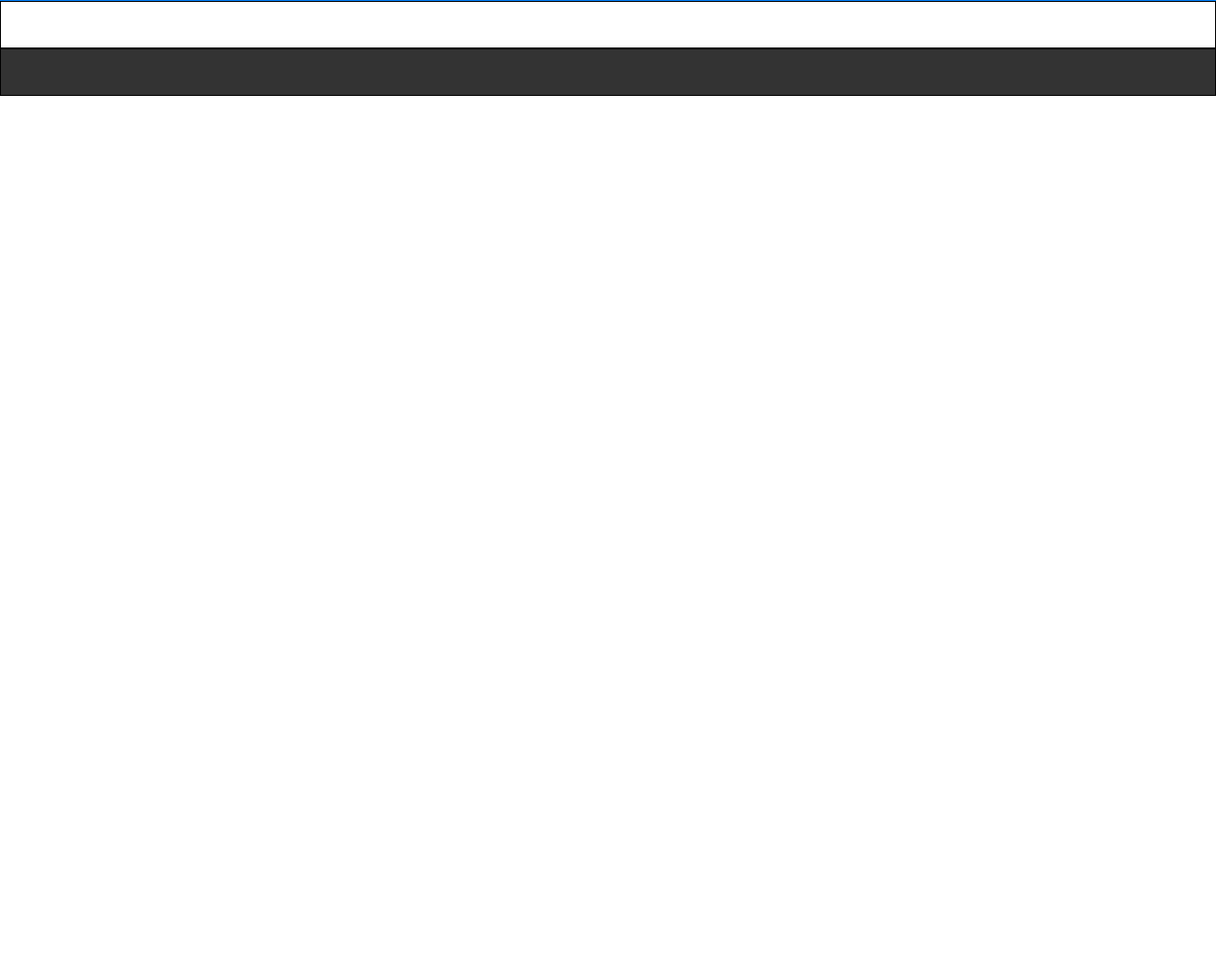
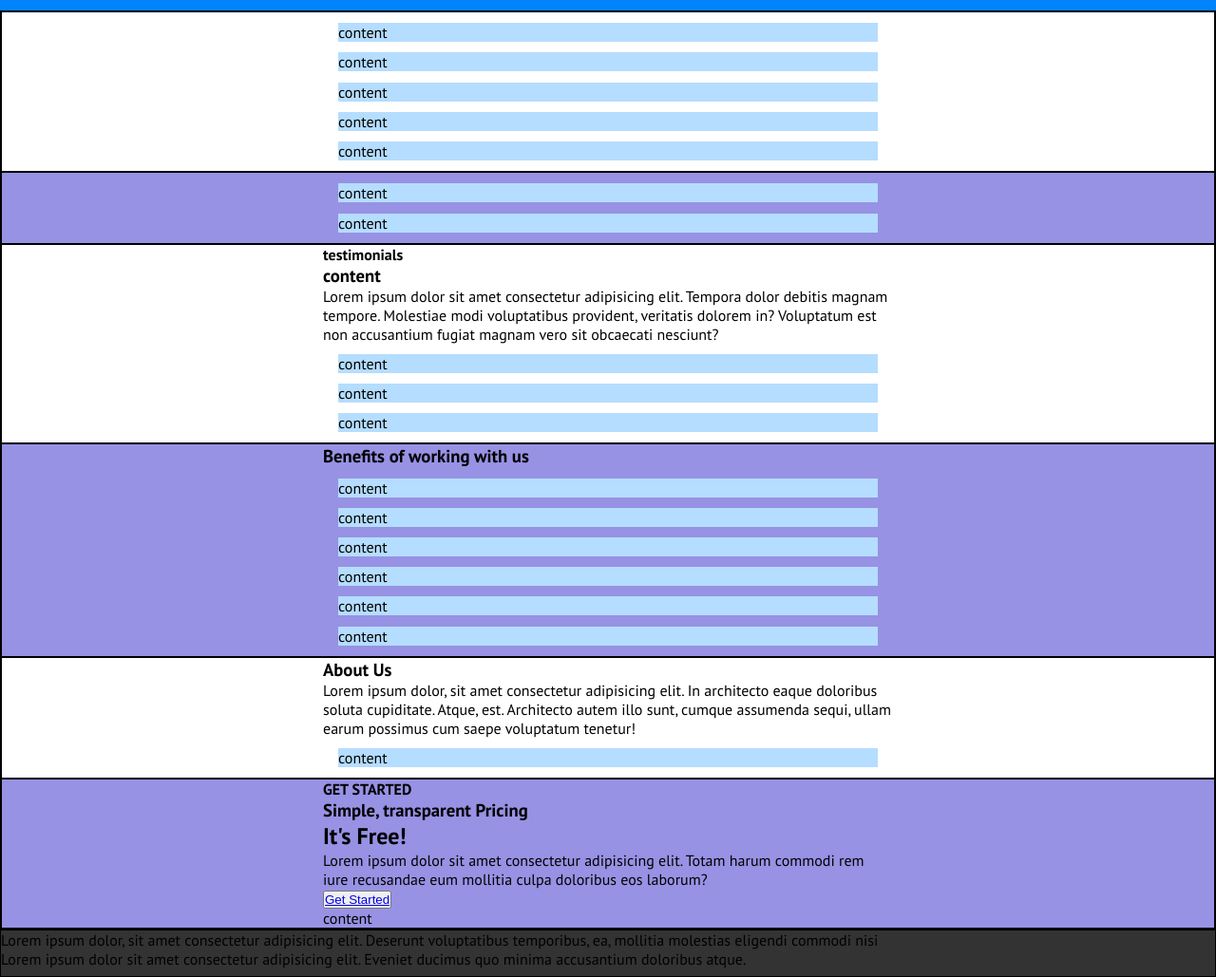
Before and after one commit to AndresiniGiovanni/htmlcss-responsive-layout, a plain HTML site: page index.html in a window 1280 px wide. Shown: the part 65-1094 px from the top of the page at 95% size. Before the commit the page ends 800 px from the top, so only its background shows below. Drawn offline with Linux system fonts and the light colour scheme.

Commit message:
Struttura pagina

```diff
--- a/css/style.css
+++ b/css/style.css
@@ -11,6 +11,8 @@ body {
     --lightblue: #0084fd;
     --white: #ffffff;
     --grey: #333333;
+    --purple: #9792e4;
+    --bluecard: #b5ddff;
 }
 .debug {
     border: 1px solid black;
@@ -23,7 +25,7 @@ body {
 header {
     background-color: var(--lightblue);
     color: var(--white);
-    padding: 0.7rem;
+    padding: 1rem 2rem;
 }
 footer {
     background-color: var(--grey);
@@ -43,3 +45,14 @@ footer {
 .nav-menu {
     display: none;
 }
+
+/* MAIN  */
+
+#planning, #benefits, #get-started {
+    background-color: var(--purple);
+}
+
+.card{
+    background-color: var(--bluecard);
+    margin: 0.7rem 1rem;
+}
--- a/index.html
+++ b/index.html
@@ -21,7 +21,7 @@
     <header>
       <div class="container flex just-between align-content">
         <a href="#">
-            <img src="./img/logo.png" alt="logo">
+          <img src="./img/logo.png" alt="logo" />
         </a>
         <span class="hamburger">
           <i class="fa-solid fa-bars"></i>
@@ -35,7 +35,93 @@
         </nav>
       </div>
     </header>
-    <main class="debug"></main>
-    <footer class="debug"></footer>
+    <main class="debug">
+      <section id="demo" class="debug">
+        <div class="container">
+          <div class="card">content</div>
+          <div class="card">content</div>
+          <div class="card">content</div>
+          <div class="card">content</div>
+          <div class="card">content</div>
+        </div>
+      </section>
+
+      <section id="planning" class="debug">
+        <div class="container">
+          <div class="card planning-card">content</div>
+          <div class="card planning-card">content</div>
+        </div>
+      </section>
+
+      <section id="testimonials" class="debug">
+        <div class="container">
+          <h4>testimonials</h4>
+          <h3>content</h3>
+          <p>
+            Lorem ipsum dolor sit amet consectetur adipisicing elit. Tempora
+            dolor debitis magnam tempore. Molestiae modi voluptatibus provident,
+            veritatis dolorem in? Voluptatum est non accusantium fugiat magnam
+            vero sit obcaecati nesciunt?
+          </p>
+          <div class="card">content</div>
+          <div class="card">content</div>
+          <div class="card">content</div>
+        </div>
+      </section>
+
+      <section id="benefits" class="debug">
+        <div class="container">
+          <h3>Benefits of working with us</h3>
+          <div class="card">content</div>
+          <div class="card">content</div>
+          <div class="card">content</div>
+          <div class="card">content</div>
+          <div class="card">content</div>
+          <div class="card">content</div>
+        </div>
+      </section>
+
+      <section id="about-us" class="debug">
+        <div class="container">
+          <h3>About Us</h3>
+          <p>
+            Lorem ipsum dolor, sit amet consectetur adipisicing elit. In
+            architecto eaque doloribus soluta cupiditate. Atque, est. Architecto
+            autem illo sunt, cumque assumenda sequi, ullam earum possimus cum
+            saepe voluptatum tenetur!
+          </p>
+          <div class="card">content</div>
+        </div>
+      </section>
+
+      <section id="get-started" class="debug">
+        <div class="container">
+          <h4>GET STARTED</h4>
+          <h3>Simple, transparent Pricing</h3>
+          <h2>It's Free!</h2>
+          <p>
+            Lorem ipsum dolor sit amet consectetur adipisicing elit. Totam harum
+            commodi rem iure recusandae eum mollitia culpa doloribus eos
+            laborum?
+          </p>
+          <button>
+            <a href="#">Get Started</a>
+          </button>
+          <div>content</div>
+        </div>
+      </section>
+    </main>
+
+
+    <footer class="debug">
+      <div>
+        Lorem ipsum dolor, sit amet consectetur adipisicing elit. Deserunt
+        voluptatibus temporibus, ea, mollitia molestias eligendi commodi nisi
+      </div>
+      <div>
+        Lorem ipsum dolor sit amet consectetur adipisicing elit. Eveniet ducimus
+        quo minima accusantium doloribus atque.
+      </div>
+    </footer>
   </body>
 </html>
```
Lines whose indentation alone changed are shown as unchanged.
